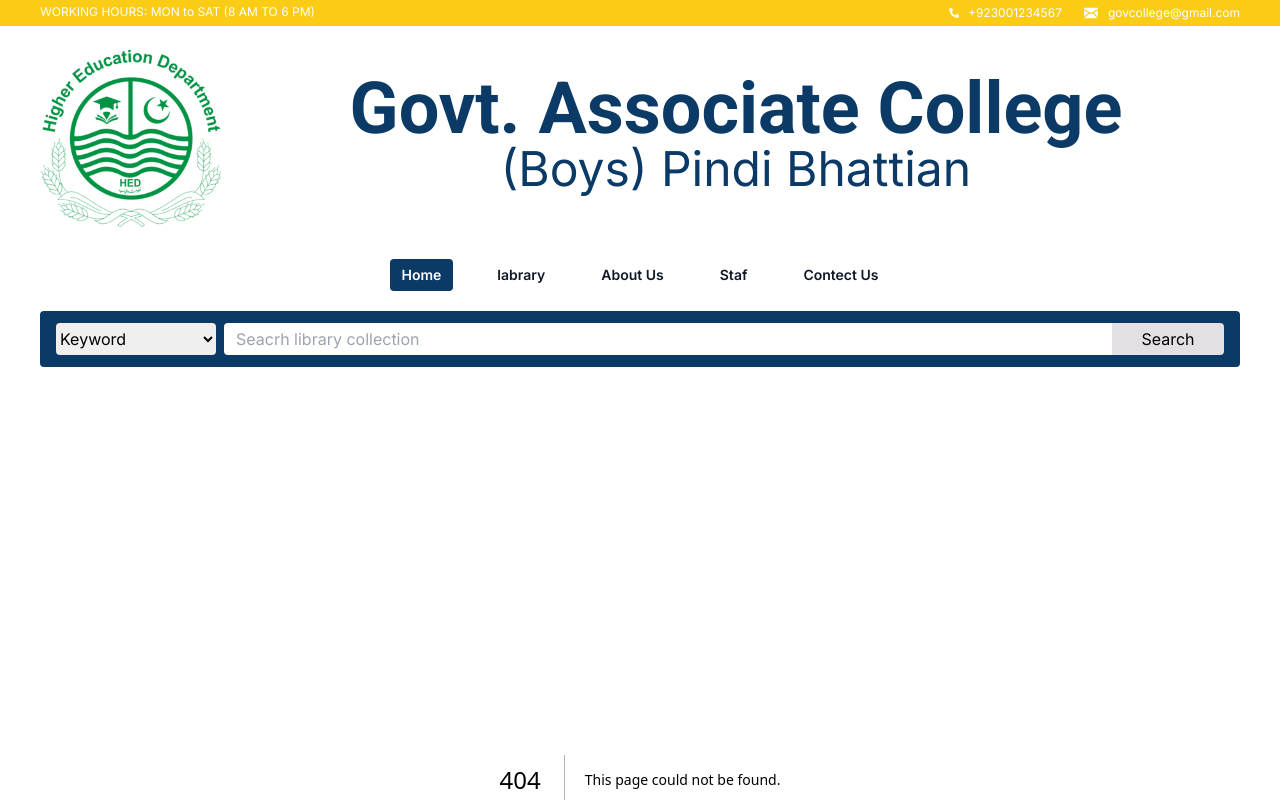
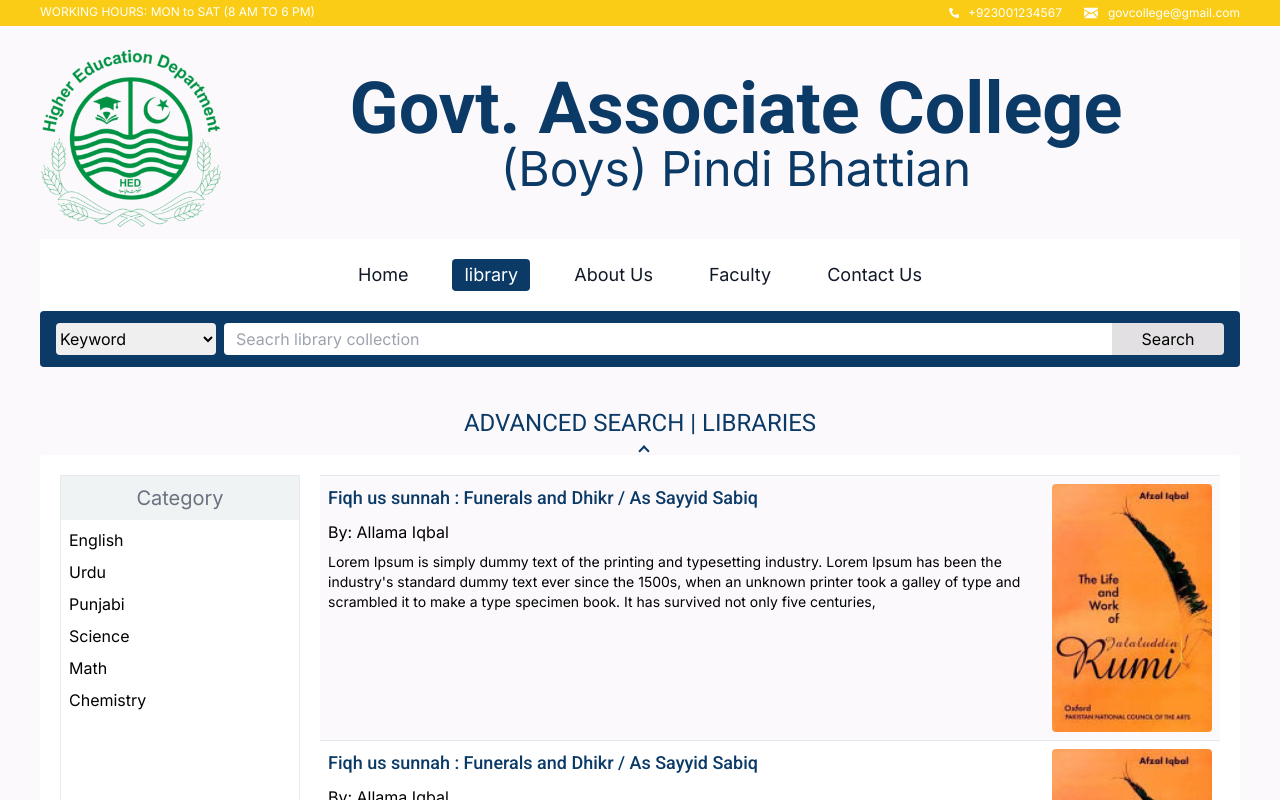
Before and after one commit to RaiSufian/college-port, a Next.js app: page /library in a window 1280 px wide. Before the commit this address had no page. Shown: the top 800 px of the page. Built offline with nearby package versions, Linux system fonts and the light colour scheme.

Commit message:
add library page

```diff
--- /dev/null
+++ b/src/app/aboutus/page.js
@@ -0,0 +1,8 @@
+const AboutUs = () =>{
+    return (
+        <>
+        About us
+        </>
+    )
+}
+export default AboutUs;
--- /dev/null
+++ b/src/app/contactus/page.js
@@ -0,0 +1,8 @@
+const ContectUs = () =>{
+    return (
+        <>
+        Contect us
+        </>
+    )
+}
+export default ContectUs;
--- /dev/null
+++ b/src/app/faculty/page.js
@@ -0,0 +1,8 @@
+const Faculty = () =>{
+    return (
+        <>
+        faculty
+        </>
+    )
+}
+export default Faculty;
--- a/src/app/hero.js
+++ b/src/app/hero.js
@@ -47,8 +47,8 @@ const Hero = () => {
                         <div className="">
                             <h3 className="text-2xl md:text-4xl font-bold leading-10 text-yellow-400 hero_text_shadow">22 YEARS OF EXCELLENCE IN EDUCATION</h3>
                             <p className="py-2 md:py-5 text-white md:text-lg md:mb-4"> As a college we have a strong focus on student's academic progress and achievement along with its contribution to the nation building.  </p>
-                            <h4 className={`text-[#0B3A67] font-bold text-2xl mb-2 md:mb-4 ${roboto.className}`}>Lets Come Start</h4>
-                            <Link href="#" className="bg-[#0B3A67] px-5 py-3 rounded">Contect US </Link>
+                            <h4 className={`text-[#0B3A67] font-bold text-lg md:text-2xl mb-2 md:mb-4 `}>Lets Come Start</h4>
+                            <Link href="#" className="bg-[#0B3A67] px-3 md:px-5  py-2 md:py-3 rounded">Contect US </Link>
 
                         </div>
                     </div>
--- /dev/null
+++ b/src/app/library/page.js
@@ -0,0 +1,54 @@
+import { Roboto } from 'next/font/google';
+import Image from 'next/image';
+import img1 from "../../../public/assets/book.jpeg";
+const roboto4 = Roboto({
+    weight: '400',
+    subsets: ['latin'],
+});
+const roboto5 = Roboto({
+    weight: '500',
+    subsets: ['latin'],
+});
+
+const Library = () => {
+    const list = [1, 2, 3, 4, 5, 6, 7, 8, 9, 10]
+    return (
+        <div className="my-3  container mx-auto sm:px-3 md:px-10">
+            <h4 className={`text-center uppercase text-2xl text-[#0b3a67] py-4 relative after:absolute after:bottom-0 after:left-1/2 after:contents-'' after:w-2 after:h-2 after:border-t-2 after:border-l-2 after:border-[#0B3A67] after:rotate-45 ${roboto4.className}`}>Advanced search | Libraries </h4>
+            <div className="bg-white rounded">
+                <div className="flex md:p-5 gap-5">
+                    <div className="w-48 lg:w-52 xl:w-60 border hidden md:block">
+                        <h5 className="bg-[#F0F3F3] text-center py-2 text-xl text-gray-500">Category</h5>
+                        <ul className="py-1">
+                            <li className="py-1 px-2 cursor-pointer  hover:bg-[#F0F3F3]">English</li>
+                            <li className="py-1 px-2 cursor-pointer  hover:bg-[#F0F3F3]">Urdu</li>
+                            <li className="py-1 px-2 cursor-pointer  hover:bg-[#F0F3F3]">Punjabi</li>
+                            <li className="py-1 px-2 cursor-pointer  hover:bg-[#F0F3F3]">Science</li>
+                            <li className="py-1 px-2 cursor-pointer  hover:bg-[#F0F3F3]">Math</li>
+                            <li className="py-1 px-2 cursor-pointer  hover:bg-[#F0F3F3]">Chemistry</li>
+                        </ul>
+                    </div>
+                    <div className="flex-1">
+
+                        {list.map((item, index) => {
+                            return (
+                                <div className={`flex items-start gap-2 p-2 border-t ${index%2 == 0 ? "bg-[#FCF9FC]" : ""}`} key={index}>
+                                    <div className="flex-1">
+                                        <h5 className={`cursor-pointer text-lg text-[#0b3a67] ${roboto5.className}`}>Fiqh us sunnah : Funerals and Dhikr / As Sayyid Sabiq</h5>
+                                        <h6 className="py-2"> By: Allama Iqbal</h6>
+                                        <p className="text-sm">Lorem Ipsum is simply dummy text of the printing and typesetting industry. Lorem Ipsum has been the industry's standard dummy text ever since the 1500s, when an unknown printer took a galley of type and scrambled it to make a type specimen book. It has survived not only five centuries,</p>
+                                    </div>
+                                    <div className="w-32 md:w-40">
+                                        <Image src={img1} className="w-full h-full object-cover rounded" />
+                                    </div>
+                                </div>
+                            )
+                        })}
+
+                    </div>
+                </div>
+            </div>
+        </div>
+    )
+}
+export default Library;
--- a/src/components/footer.js
+++ b/src/components/footer.js
@@ -58,7 +58,7 @@ const Footer = () => {
                         <li> <Link href="#"><svg xmlns="http://www.w3.org/2000/svg" width="1em" height="1em" viewBox="0 0 24 24"><g fill="none"><g clip-path="url(#akarIconsFacebookFill0)"><path fill="currentColor" fill-rule="evenodd" d="M0 12.067C0 18.034 4.333 22.994 10 24v-8.667H7V12h3V9.333c0-3 1.933-4.666 4.667-4.666c.866 0 1.8.133 2.666.266V8H15.8c-1.467 0-1.8.733-1.8 1.667V12h3.2l-.533 3.333H14V24c5.667-1.006 10-5.966 10-11.933C24 5.43 18.6 0 12 0S0 5.43 0 12.067" clip-rule="evenodd" /></g><defs><clipPath id="akarIconsFacebookFill0"><path fill="#fff" d="M0 0h24v24H0z" /></clipPath></defs></g></svg></Link></li>
                         <li> <Link href="#"><svg xmlns="http://www.w3.org/2000/svg" width="1em" height="1em" viewBox="0 0 14 14"><path fill="currentColor" d="M7 0c3.87 0 7 3.13 7 7s-3.13 7-7 7s-7-3.13-7-7s3.13-7 7-7M5.72 10.69c3.1 0 4.8-2.57 4.8-4.8v-.22c.33-.24.62-.54.84-.88c-.3.13-.63.22-.97.27c.35-.21.62-.54.74-.93c-.33.19-.69.33-1.07.41c-.31-.33-.75-.53-1.23-.53c-.93 0-1.69.76-1.69 1.69c0 .13.01.26.05.38c-1.4-.07-2.65-.74-3.48-1.76c-.14.25-.23.54-.23.85c0 .58.3 1.1.75 1.4c-.28 0-.54-.08-.76-.21v.02c0 .82.58 1.5 1.35 1.66c-.14.04-.29.06-.44.06c-.11 0-.21-.01-.32-.03c.21.67.84 1.16 1.57 1.17c-.58.45-1.31.72-2.1.72c-.14 0-.27 0-.4-.02c.74.48 1.63.76 2.58.76" class="cls-1" /></svg></Link></li>
                         <li><Link href="#"><svg xmlns="http://www.w3.org/2000/svg" width="1em" height="1em" viewBox="0 0 24 24"><path fill="currentColor" d="M13.028 2c1.125.003 1.696.009 2.189.023l.194.007c.224.008.445.018.712.03c1.064.05 1.79.218 2.427.465c.66.254 1.216.598 1.772 1.153a4.908 4.908 0 0 1 1.153 1.772c.247.637.415 1.363.465 2.428c.012.266.022.487.03.712l.006.194c.015.492.021 1.063.023 2.188l.001.746v1.31a78.831 78.831 0 0 1-.023 2.188l-.006.194c-.008.225-.018.446-.03.712c-.05 1.065-.22 1.79-.466 2.428a4.883 4.883 0 0 1-1.153 1.772a4.915 4.915 0 0 1-1.772 1.153c-.637.247-1.363.415-2.427.465a72.11 72.11 0 0 1-.712.03l-.194.006c-.493.014-1.064.021-2.189.023l-.746.001h-1.309a78.43 78.43 0 0 1-2.189-.023l-.194-.006a63.036 63.036 0 0 1-.712-.031c-1.064-.05-1.79-.218-2.428-.465a4.889 4.889 0 0 1-1.771-1.153a4.904 4.904 0 0 1-1.154-1.772c-.247-.637-.415-1.363-.465-2.428a74.1 74.1 0 0 1-.03-.712l-.005-.194A79.047 79.047 0 0 1 2 13.028v-2.056a78.82 78.82 0 0 1 .022-2.188l.007-.194c.008-.225.018-.446.03-.712c.05-1.065.218-1.79.465-2.428A4.88 4.88 0 0 1 3.68 3.678a4.897 4.897 0 0 1 1.77-1.153c.638-.247 1.363-.415 2.428-.465c.266-.012.488-.022.712-.03l.194-.006a79 79 0 0 1 2.188-.023zM12 7a5 5 0 1 0 0 10a5 5 0 0 0 0-10m0 2a3 3 0 1 1 .001 6a3 3 0 0 1 0-6m5.25-3.5a1.25 1.25 0 0 0 0 2.5a1.25 1.25 0 0 0 0-2.5" /></svg> </Link></li>
-                        <li><Link href="#"> <svg xmlns="http://www.w3.org/2000/svg" width="1em" height="1em" viewBox="0 0 48 48"><defs><mask id="ipSYoutube0"><g fill="none" stroke-linejoin="round"><path fill="#fff" stroke="#fff" stroke-width="4" d="M11.064 10.414c5.543-.276 9.854-.414 12.934-.414s7.393.138 12.939.415a6 6 0 0 1 5.68 5.492c.254 3.034.381 5.706.381 8.017c0 2.339-.13 5.048-.39 8.128a6 6 0 0 1-5.587 5.483c-4.741.31-9.082.465-13.023.465c-3.94 0-8.28-.155-13.018-.465a6 6 0 0 1-5.587-5.48c-.263-3.103-.395-5.814-.395-8.131c0-2.29.129-4.963.385-8.02a6 6 0 0 1 5.68-5.49Z" /><path fill="#000" stroke="#000" stroke-width="3.43" d="M21 19.61v8.796a.857.857 0 0 0 1.33.715l6.597-4.36a.857.857 0 0 0 .006-1.427l-6.598-4.436a.857.857 0 0 0-1.335.711Z" /></g></mask></defs><path fill="currentColor" d="M0 0h48v48H0z" mask="url(#ipSYoutube0)" /></svg></Link></li>
+                        <li><Link href="#"> <svg xmlns="http://www.w3.org/2000/svg" width="1em" height="1em" viewBox="0 0 48 48"><defs><mask id="ipSYoutube0"><g fill="none" strokeLinejoin="round"><path fill="#fff" stroke="#fff" strokeWidth="4" d="M11.064 10.414c5.543-.276 9.854-.414 12.934-.414s7.393.138 12.939.415a6 6 0 0 1 5.68 5.492c.254 3.034.381 5.706.381 8.017c0 2.339-.13 5.048-.39 8.128a6 6 0 0 1-5.587 5.483c-4.741.31-9.082.465-13.023.465c-3.94 0-8.28-.155-13.018-.465a6 6 0 0 1-5.587-5.48c-.263-3.103-.395-5.814-.395-8.131c0-2.29.129-4.963.385-8.02a6 6 0 0 1 5.68-5.49Z" /><path fill="#000" stroke="#000" strokeWidth="3.43" d="M21 19.61v8.796a.857.857 0 0 0 1.33.715l6.597-4.36a.857.857 0 0 0 .006-1.427l-6.598-4.436a.857.857 0 0 0-1.335.711Z" /></g></mask></defs><path fill="currentColor" d="M0 0h48v48H0z" mask="url(#ipSYoutube0)" /></svg></Link></li>
                     </ul>
                     <h4 className="text-xl font-medium mb-3 mt-4">Address</h4>
                     <ul className="mt-2">
--- a/src/components/menu.js
+++ b/src/components/menu.js
@@ -1,7 +1,13 @@
 'use client'
-import Link from 'next/link'
-import { useState } from 'react'
+import Link from 'next/link';
+import { useState } from 'react';
+import { usePathname } from 'next/navigation'
+
 const Menu = () => {
+
+    const pathname = usePathname();
+    console.log("path name is", pathname);
+
     const [mobileMenu, setMobileMenu] = useState(false);
 
     return (
@@ -13,17 +19,17 @@ const Menu = () => {
                         <div className="flex lg:hidden">
                             <button type="button" className="-m-2.5 inline-flex items-center justify-center rounded-md p-2.5 text-gray-700" onClick={() => setMobileMenu(true)}>
                                 <span className="sr-only">Open main menu</span>
-                                <svg className="h-6 w-6" fill="none" viewBox="0 0 24 24" stroke-width="1.5" stroke="currentColor" aria-hidden="true">
-                                    <path stroke-linecap="round" stroke-linejoin="round" d="M3.75 6.75h16.5M3.75 12h16.5m-16.5 5.25h16.5" />
+                                <svg className="h-6 w-6" fill="none" viewBox="0 0 24 24" strokeWidth="1.5" stroke="currentColor" aria-hidden="true">
+                                    <path stroke-linecap="round" strokeLinejoin="round" d="M3.75 6.75h16.5M3.75 12h16.5m-16.5 5.25h16.5" />
                                 </svg>
                             </button>
                         </div>
                         <div className="hidden lg:flex lg:gap-x-8 justify-center">
-                            <Link href="#" className="text-sm font-semibold leading-6 text-white rounded bg-[#0B3A67] py-1 px-3">Home</Link>
-                            <Link href="#" className="text-sm font-semibold leading-6 text-gray-900 py-1 px-3 hover:bg-gray-100">labrary</Link>
-                            <Link href="#" className="text-sm font-semibold leading-6 text-gray-900 py-1 px-3 hover:bg-gray-100">About Us</Link>
-                            <Link href="#" className="text-sm font-semibold leading-6 text-gray-900 py-1 px-3 hover:bg-gray-100">Staf</Link>
-                            <Link href="#" className="text-sm font-semibold leading-6 text-gray-900 py-1 px-3 hover:bg-gray-100">Contect Us</Link>
+                            <Link href="/" className={`text-lg  leading-6  rounded py-1 px-3 ${pathname == "/" ? "bg-[#0B3A67] text-white" : "hover:bg-gray-100 text-gray-900"}`}>Home</Link>
+                            <Link href="/library" className={`text-lg  leading-6  py-1 rounded px-3  ${pathname == "/library" ? "bg-[#0B3A67] text-white" : "hover:bg-gray-100 text-gray-900"}`}>library</Link>
+                            <Link href="/aboutus" className={` text-lg  leading-6  py-1 rounded px-3 ${pathname == "/aboutus" ? "bg-[#0B3A67] text-white" : "hover:bg-gray-100 text-gray-900"}`}>About Us</Link>
+                            <Link href="/faculty" className={`text-lg  leading-6 ${pathname == "/faculty" ? "bg-[#0B3A67] text-white" : "hover:bg-gray-100 text-gray-900"} py-1 rounded px-3 `}>Faculty</Link>
+                            <Link href="/contactus" className={`text-lg  leading-6  py-1 rounded px-3  ${pathname == "/contactus" ? "bg-[#0B3A67] text-white" : "hover:bg-gray-100 text-gray-900"}`}>Contact Us</Link>
                         </div>
 
                     </nav>
@@ -33,8 +39,8 @@ const Menu = () => {
 
                                 <button type="button" className="-m-2.5 rounded-md p-2.5 text-gray-700" onClick={() => setMobileMenu(false)}>
                                     <span className="sr-only">Close menu</span>
-                                    <svg className="h-6 w-6" fill="none" viewBox="0 0 24 24" stroke-width="1.5" stroke="currentColor" aria-hidden="true">
-                                        <path stroke-linecap="round" stroke-linejoin="round" d="M6 18L18 6M6 6l12 12" />
+                                    <svg className="h-6 w-6" fill="none" viewBox="0 0 24 24" strokeWidth="1.5" stroke="currentColor" aria-hidden="true">
+                                        <path stroke-linecap="round" strokeLinejoin="round" d="M6 18L18 6M6 6l12 12" />
                                     </svg>
                                 </button>
                             </div>
@@ -63,8 +69,8 @@ const Menu = () => {
                     <form className="flex-1 flex">
                         <input type='text' placeholder='Seacrh library collection' className="flex-1 py-1 px-3 rounded-tl rounded-bl" />
                         <button className="flex justify-center items-center w-8 md:w-28 rounded-br rounded-tr bg-[#e2e0e2]">
-                            <svg className="md:hidden w-6 h-6" fill="none" viewBox="0 0 24 24" stroke-width="1.5" stroke="currentColor" aria-hidden="true">
-                                <path stroke-linecap="round" stroke-linejoin="round" d="M3.75 6.75h16.5M3.75 12h16.5m-16.5 5.25h16.5" />
+                            <svg className="md:hidden w-6 h-6" fill="none" viewBox="0 0 24 24" strokeWidth="1.5" stroke="currentColor" aria-hidden="true">
+                                <path stroke-linecap="round" strokeLinejoin="round" d="M3.75 6.75h16.5M3.75 12h16.5m-16.5 5.25h16.5" />
                             </svg>
                             <span className="hidden md:block">Search</span></button>
                     </form>
```
Also changed, not shown: public/assets/book.jpeg (added).
